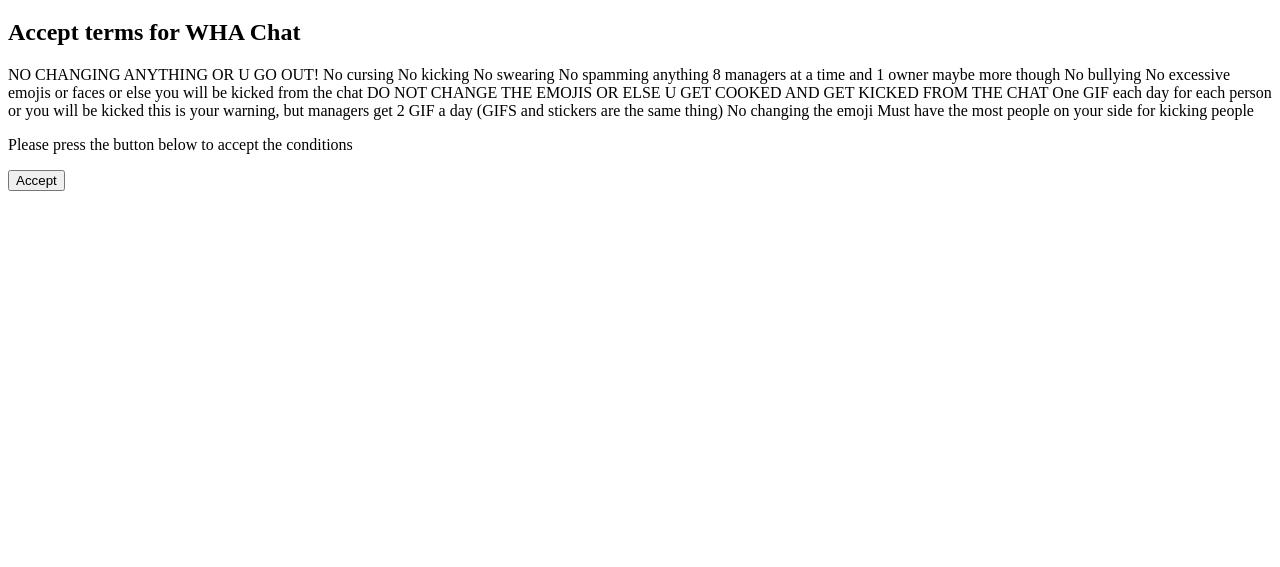
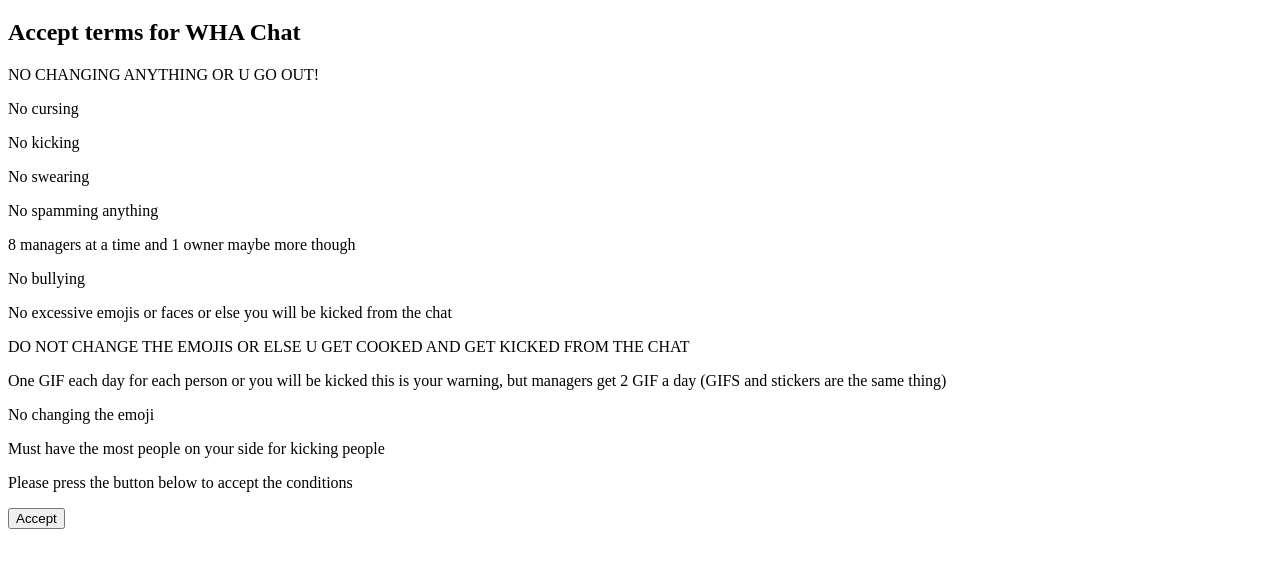
Before and after one commit to Slothwardenisawesome/Video_Game_Chat, a plain HTML site: page index.html in a window 1280 px wide. Shown: the part 61-628 px from the top of the page. Drawn offline with Linux system fonts and the light colour scheme.

Commit message:
Clean up index.html

```diff
--- a/index.html
+++ b/index.html
@@ -4,18 +4,18 @@
 <h1>Accept page</h1>
 <h2>Accept terms for WHA Chat</h2>
 
-<p>NO CHANGING ANYTHING OR U GO OUT!
-  No cursing
-  No kicking
-  No swearing
-  No spamming anything
-  8 managers at a time and 1 owner maybe more though
-  No bullying
-  No excessive emojis or faces or else you will be kicked from the chat
-  DO NOT CHANGE THE EMOJIS OR ELSE U GET COOKED AND GET KICKED FROM THE CHAT
-  One GIF each day for each person or you will be kicked this is your warning, but managers get 2 GIF a day (GIFS and stickers are the same thing)
-  No changing the emoji
-  Must have the most people on your side for kicking people</p>
+<p>NO CHANGING ANYTHING OR U GO OUT!</p>
+<p>No cursing</p>
+<p>No kicking</p>
+<p>No swearing</p>
+<p>No spamming anything</p>
+<p>8 managers at a time and 1 owner maybe more though</p>
+<p>No bullying</p>
+<p>No excessive emojis or faces or else you will be kicked from the chat</p>
+<p>DO NOT CHANGE THE EMOJIS OR ELSE U GET COOKED AND GET KICKED FROM THE CHAT</p>
+<p>One GIF each day for each person or you will be kicked this is your warning, but managers get 2 GIF a day (GIFS and stickers are the same thing)</p>
+  <p>No changing the emoji</p>
+<p>Must have the most people on your side for kicking people</p>
 <p>Please press the button below to accept the conditions</p>
 
 <button onclick="myFunction();alert('Good job, you have accepted the terms for the chat!')">Accept</button>
```
